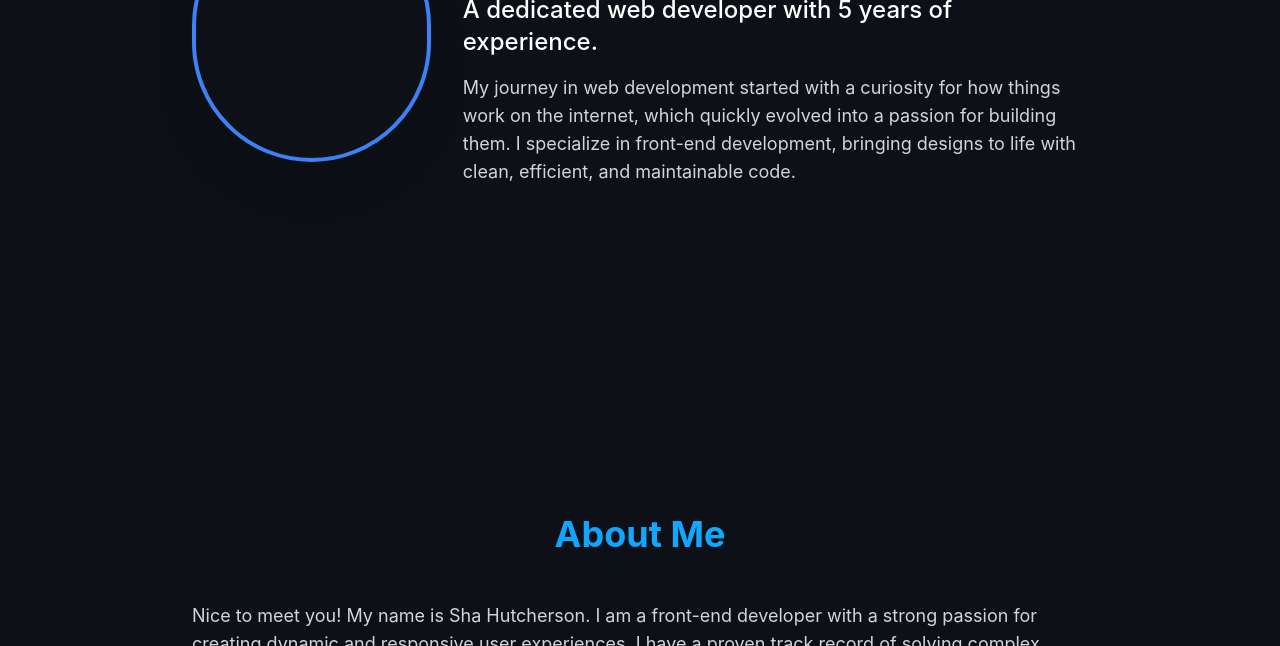
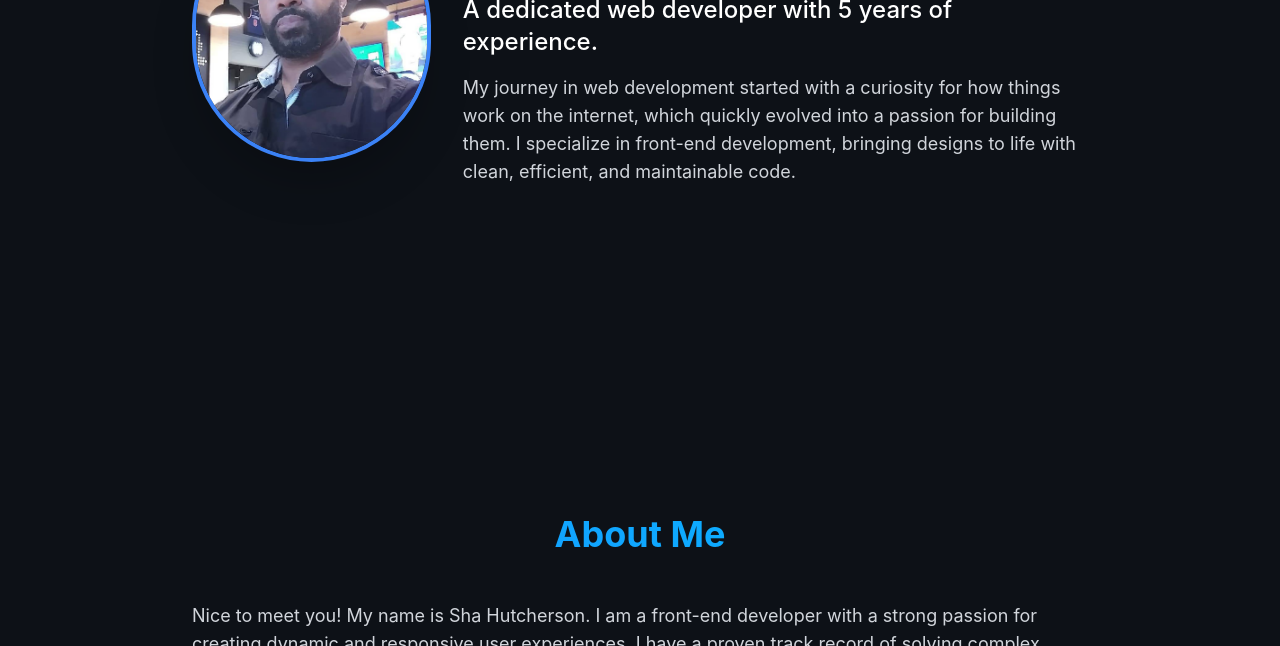
Before and after one commit to sha4evertech/sha4evertech, a plain HTML site: page index.html in a window 1280 px wide. Shown: the part 454-1100 px from the top of the page. Drawn offline with nearby package versions, Linux system fonts and the light colour scheme; the site is published under a folder, as on GitHub Pages, so addresses that start at the root find nothing.

Commit message:
Update index.html

```diff
--- a/index.html
+++ b/index.html
@@ -68,7 +68,7 @@
         <!-- Home Section -->
         <section id="home" class="min-h-screen flex flex-col items-center justify-center text-center">
             <div class="flex flex-col md:flex-row items-center md:space-x-8 max-w-4xl">
-                <img src="/images/Sha.png" alt="Sha Hutcherson" class="w-48 h-48 md:w-64 md:h-64 rounded-full border-4 border-blue-500 shadow-2xl mb-6 md:mb-0 object-cover">
+                <img src="./images/Sha.png" alt="Sha Hutcherson" class="w-48 h-48 md:w-64 md:h-64 rounded-full border-4 border-blue-500 shadow-2xl mb-6 md:mb-0 object-cover">
                 <div class="text-left">
                     <p class="text-xl font-light text-gray-400 mb-2">Hello, I'm</p>
                     <h1 class="text-5xl md:text-6xl font-extrabold leading-tight text-gradient mb-4">Sha Hutcherson</h1>
```
